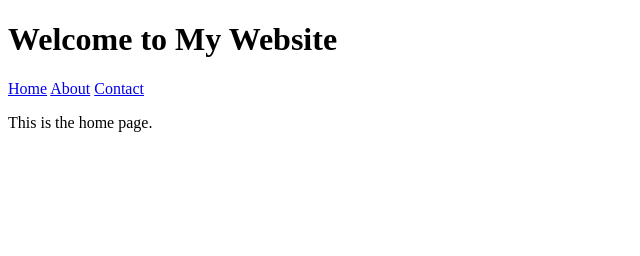
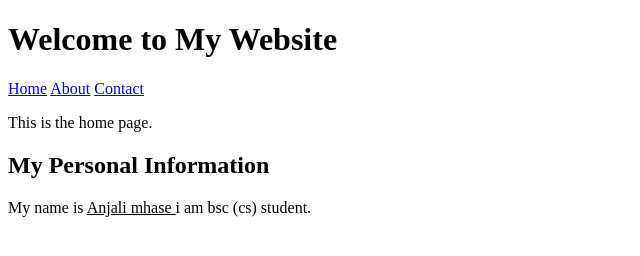
Before and after one commit to anjalimhase24/assignment-activity, a plain HTML site: page index.html in a window 1280 px wide. Shown: the whole page, without its empty margins (0-640 px from the left). Drawn offline with Linux system fonts and the light colour scheme.

Commit message:
add same info in home page

```diff
--- a/index.html
+++ b/index.html
@@ -11,5 +11,7 @@
         <a href="./contact.html">Contact</a>
     </div>
     <p>This is the home page.</p>
+    <h2>My Personal Information</h2>
+    <p>My name is <u>Anjali mhase </u>i am bsc (cs) student.</p>
 </body>
 </html>
```
